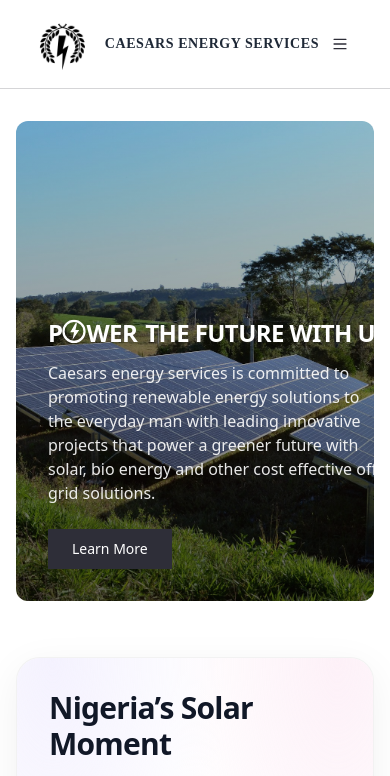
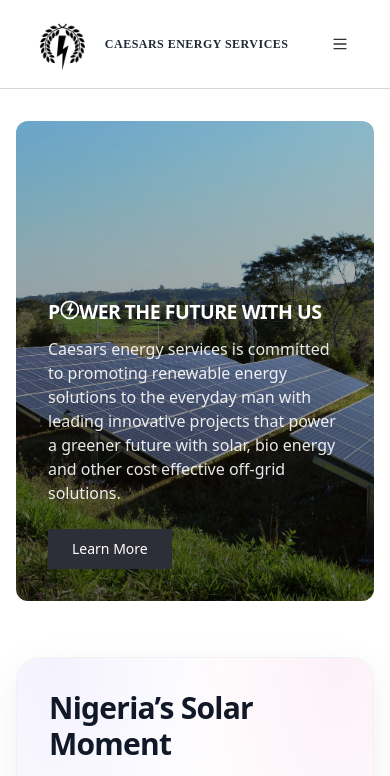
Before and after one commit to Mbarachi/caesarsgroup, a React (Create React App) app: page / in a window 390 px wide. Shown: the top 776 px of the page. Built offline with nearby package versions, Linux system fonts and the light colour scheme.

Commit message:
Update on mobile

```diff
--- a/src/components/Header.tsx
+++ b/src/components/Header.tsx
@@ -12,13 +12,13 @@ const Header = () => {
   return (
     <header className="flex items-center justify-between whitespace-nowrap border-b border-primary/20 px-8 py-4 bg-white dark:bg-background-dark">
       {/* Logo Section */}
-      <div className="flex items-center gap-2 text-gray-800 dark:text-white cursor-pointer" onClick={() => navigate("/")}>
+      <div className="flex items-center gap-2 text-gray-800 dark:text-white cursor-pointer min-w-0" onClick={() => navigate("/") }>
         <img src={logo}
           alt="Caesar Energy Logo"
           className="h-14 mr-1"
           loading="lazy"
         />
-        <h2 className="text-sm sm:text-base md:text-lg font-bold brand-serif uppercase tracking-wide leading-tight">Caesars Energy Services</h2>
+        <h2 className="text-xs sm:text-sm md:text-lg font-bold brand-serif uppercase tracking-wide leading-tight pr-2 md:pr-0 max-w-[62vw] md:max-w-none truncate">Caesars Energy Services</h2>
       </div>
 
       {/* Desktop Navigation */}
--- a/src/components/Hero.tsx
+++ b/src/components/Hero.tsx
@@ -18,12 +18,12 @@ const Hero = () => {
       >
         {/* Animate the hero text */}
         <motion.div
-          className="flex max-w-2xl flex-col gap-4"
+          className="flex w-full flex-col gap-4"
           initial={{ opacity: 0, y: 40 }}
           animate={{ opacity: 1, y: 0 }}
           transition={{ duration: 1, ease: "easeOut" }}
         >
-          <h1 className="text-2xl @[480px]:text-5xl font-extrabold tracking-tight @[480px]:tracking-tighter leading-tight flex items-baseline gap-2 whitespace-nowrap @[480px]:whitespace-normal">
+          <h1 className="text-[clamp(1.125rem,5.0vw,2.75rem)] @[480px]:text-[clamp(1.5rem,3.8vw,2.875rem)] font-extrabold tracking-tight @[480px]:tracking-tighter leading-none flex items-baseline gap-1 whitespace-nowrap">
             {/* Keep the word 'POWER' together with custom O */}
             <span className="inline-flex items-baseline whitespace-nowrap">
               <span className="uppercase leading-none">P</span>
@@ -45,7 +45,7 @@ const Hero = () => {
             <span className="uppercase leading-none">THE FUTURE WITH US</span>
           </h1>
 
-          <p className="text-base font-normal text-white/90 @[480px]:text-lg">
+          <p className="text-base font-normal text-white/90 @[480px]:text-lg max-w-[65ch]">
             Caesars energy services is committed to promoting renewable energy solutions to the everyday man with
             leading innovative projects that power a greener future with solar, bio energy and other cost
             effective off-grid solutions.
```
